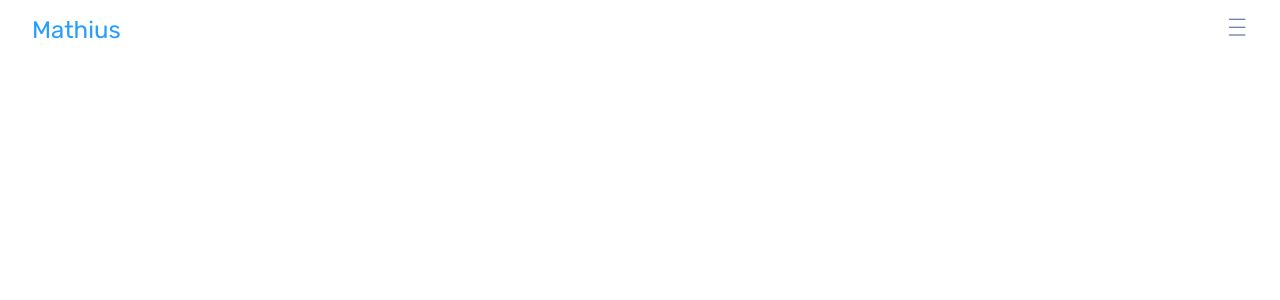
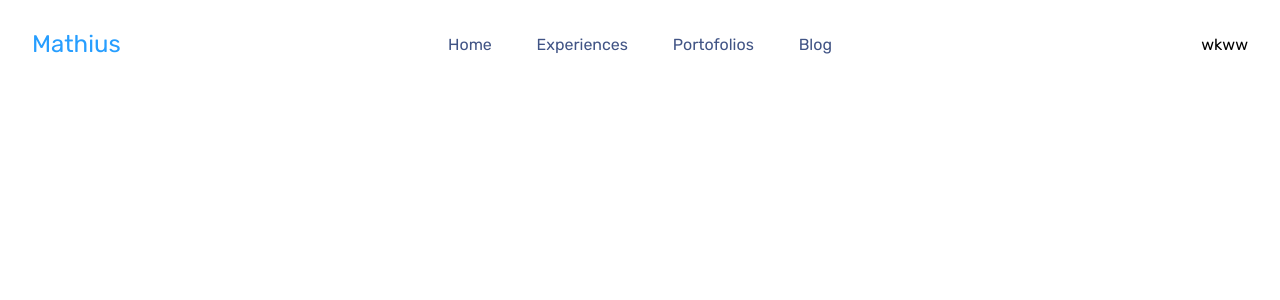
Before and after one commit to mathiuskormasela12/web-fe-personal-website, a Next.js app: page / in a window 1280 px wide. Shown: the top 300 px of the page. Built offline with nearby package versions, Linux system fonts and the light colour scheme.

Commit message:
wip: navbar desktop

```diff
--- a/src/components/index.ts
+++ b/src/components/index.ts
@@ -1,5 +1,5 @@
 import Wrapper from "./atoms/Wrapper";
-import Navbar from "./atoms/Navbar";
+import Navbar from "./molecules/Navbar";
 
 export {
   Wrapper,
--- a/src/components/atoms/Navbar/index.tsx
+++ b/src/components/molecules/Navbar/index.tsx
@@ -57,7 +57,10 @@ const Navbar: React.FC = () => {
             </Link>
           </li>
         </ul>
-        <div className={styles['navbar-burger']}>
+        <div className={styles['navbar-side']}>
+          <div className={styles['navbar-side-button']}>
+            wkww
+          </div>
           {isOpen ? (
             <VscChromeClose
               className={styles.burger}
--- a/src/components/atoms/Navbar/styles/__layout.scss
+++ b/src/components/molecules/Navbar/styles/__layout.scss
@@ -1,5 +1,5 @@
 .navbar {
-  padding: 1rem 0;
+  padding-top: 1rem;
   background-color: $light;
   overflow: hidden;
   box-shadow: 0 0 0 0 $dark;
@@ -14,6 +14,8 @@
     order: 3;
     height: 0;
     transition: height .3s;
+    padding-top: .7rem;
+    box-sizing: content-box;
 
     &-open {
       height: calc(4 *  3.2em);
@@ -29,10 +31,6 @@
     justify-content: center;
     transition: all .3s;
     cursor: pointer;
-
-    &:first-child {
-      margin-top: 1rem;
-    }
 
     &:hover {
       background-color: $primary-light;
@@ -65,12 +63,16 @@
     }
   }
 
-  &-burger {
+  &-side {
     padding-right: $container-size;
     display: flex;
     justify-content: flex-end;
     width: 50%;
     order: 2;
+
+    &-button {
+      display: none;
+    }
 
     & > .burger {
       font-size: 1.4rem;
--- /dev/null
+++ b/src/components/molecules/Navbar/styles/__media-query.scss
@@ -0,0 +1,44 @@
+
+@media screen and (min-width: 1024px) {
+  .navbar {
+    padding-top: 0;
+    background-color: $light;
+
+    .container {
+      flex-wrap: nowrap;
+      align-items: center;
+      height: 5.5rem;
+      background-color: inherit;
+    }
+
+    .brand {
+      order: 1;
+    }
+
+    &-item-list {
+      height: auto;
+      display: flex;
+      padding: 0;
+      order: 2;
+      justify-content: center;
+    }
+
+    &-items {
+      height: auto;
+      padding: 1rem 1.4rem;
+      border-radius: 1.2rem;
+    }
+
+    &-side {
+      order: 3;
+
+      &-button {
+        display: block;
+      }
+
+      .burger {
+        display: none;
+      }
+    }
+  }
+}
--- a/src/components/atoms/Navbar/styles/navbar.module.scss
+++ b/src/components/molecules/Navbar/styles/navbar.module.scss
@@ -1,3 +1,4 @@
 @import '../../../../app/_colors';
 @import '__variables';
 @import '__layout';
+@import '__media-query';
```
Also changed, not shown: src/components/molecules/Navbar/styles/__variables.scss (renamed from src/components/atoms/Navbar/styles/__variables.scss).
